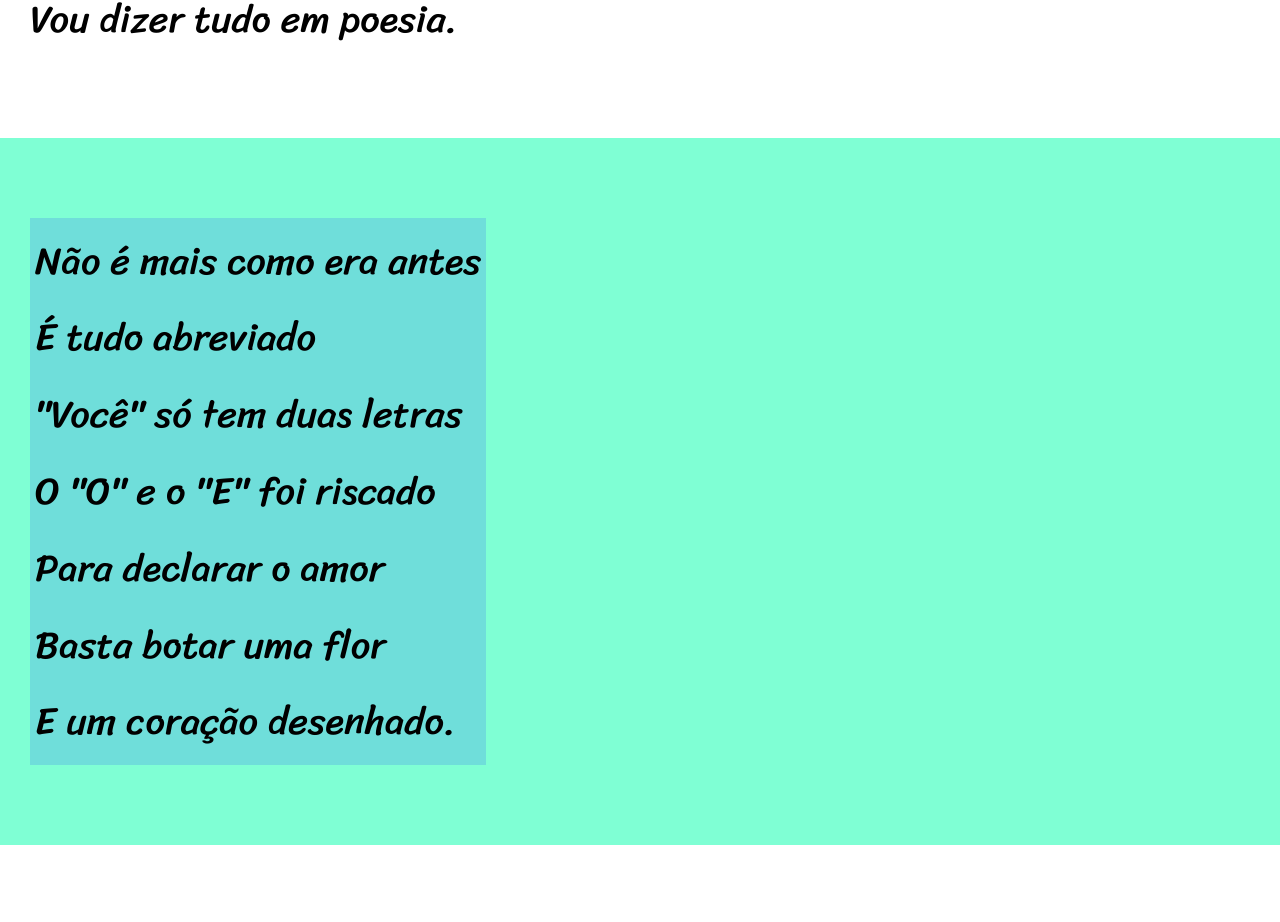
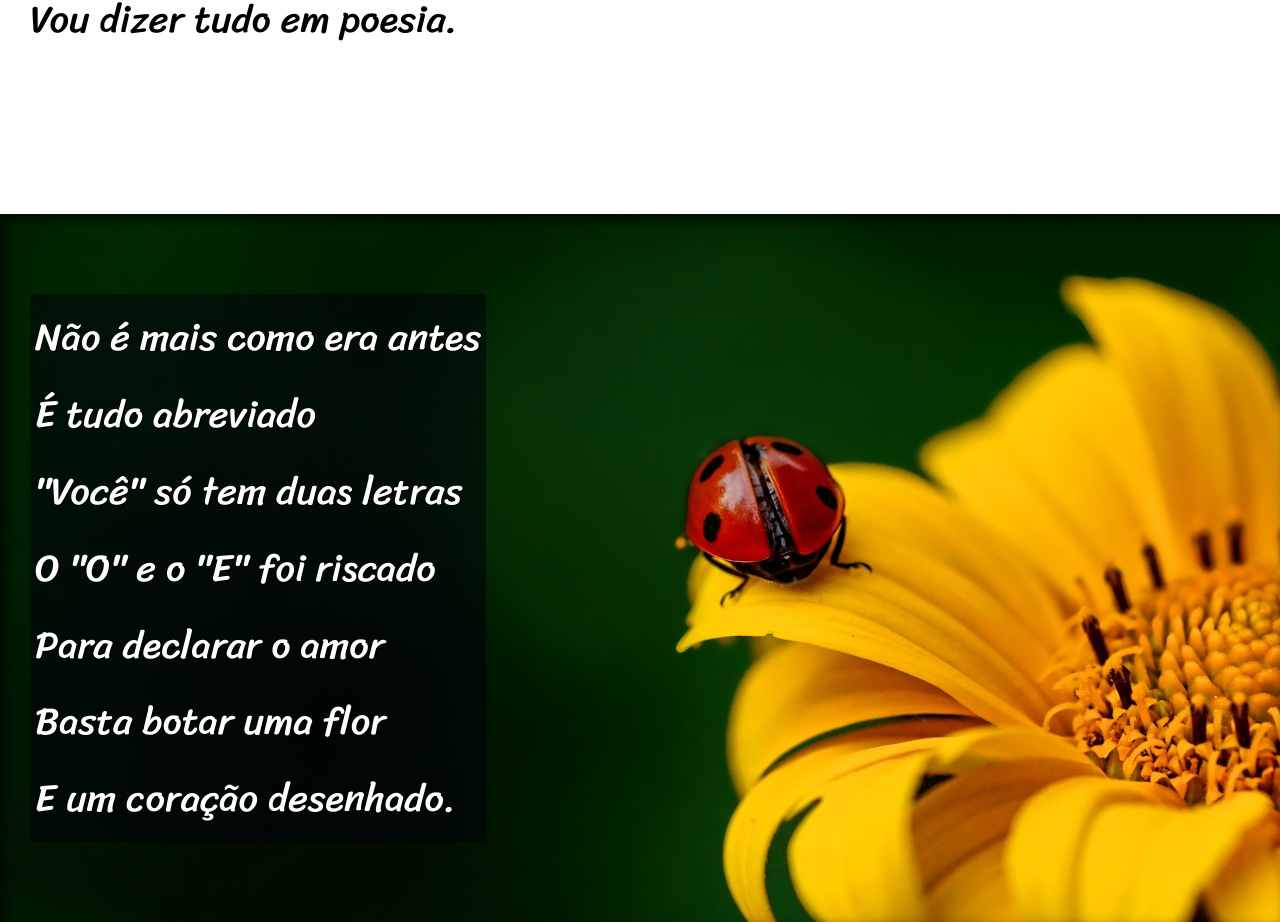
Before and after one commit to JacquelineAD/projeto-cordel-estudonauta, a plain HTML site: page index.html in a window 1280 px wide. Shown: the part 756-1678 px from the top of the page. Drawn offline with Linux system fonts and the light colour scheme.

Commit message:
inserção de imagens e efeito parallax

```diff
--- a/css/estilo.css
+++ b/css/estilo.css
@@ -59,20 +59,41 @@ section{
     font-size: 3vw;
 }
 
+section > p{
+    padding-bottom: 2em;
+}
 section.normal{
     background-color: white;
     color: black;
 }
 
 section.imagem{
-    background-color: aquamarine;
-    color: black;
+    background-color: rgba(1, 1, 10, 0.521);
+    color: white;
+    box-shadow: inset 6px 6px 13px rgba(0, 0, 0, 0.596);
+    background-size: cover;
+    background-attachment: fixed;
 }
 
 section.imagem > p{
     display: inline-block;
     padding: 5px;
-    background-color: rgba(0, 0, 255, 0.13);
+    background-color: rgba(1, 1, 10, 0.521);
+    text-shadow: 1px 1px 0px black;
+
+
+}
+
+section#img01{
+background-image: url('../imagens/background001.jpg');
+background-position: right center;
+
+}
+
+section#img02{
+background-image: url('../imagens/background002.jpg');
+background-position: right center;
+
 }
 
 footer{
--- a/index.html
+++ b/index.html
@@ -26,7 +26,7 @@
         </p>
     </section>
 
-    <section class="imagem">
+    <section class="imagem" id="img01">
         <p>
             Não é mais como era antes <br>
             É tudo abreviado <br>
@@ -63,7 +63,7 @@
 
 
 
-    <section class="imagem">
+    <section class="imagem" id="img02">
         <p>
             Tenho saudade das cartas <br>
             Escritas com a própria mão <br>
```
